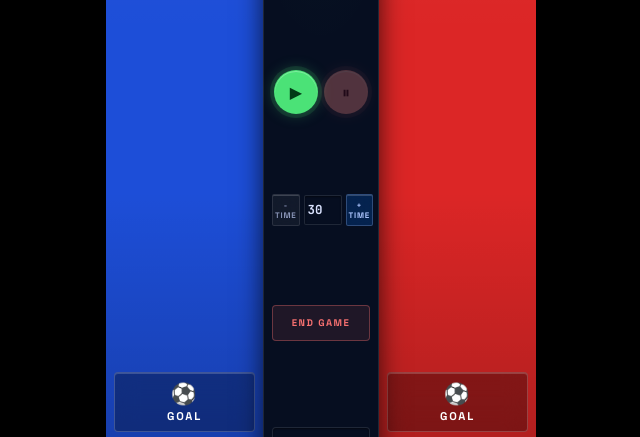
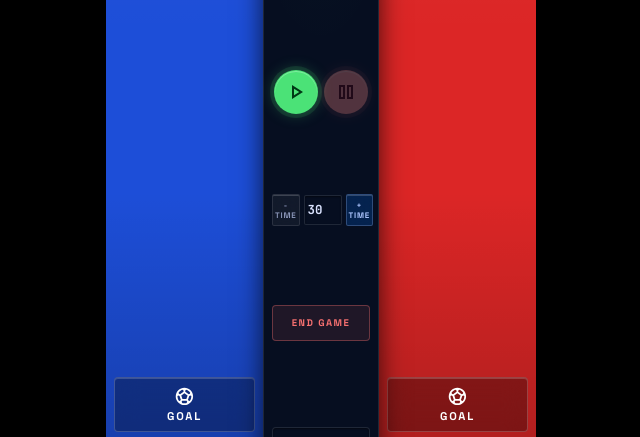
Before and after one commit to raydl18/refclock, a website: page index.html in a window 1280 px wide. Both pictures are taken after a click on the button "KICK OFF". Shown: the part 288-725 px from the top of the page, 319-959 px from the left. Drawn offline with nearby package versions, Linux system fonts and the light colour scheme.

Commit message:
updated app icons on match screen from material symbols, still offline-compatible

```diff
--- a/index.html
+++ b/index.html
@@ -136,7 +136,7 @@
     <div class="events-log" id="log-a"></div>
     <div class="team-actions">
       <button class="action-btn" id="goal-a">
-        <span class="action-icon">⚽</span>Goal
+        <svg class="icon action-icon" viewBox="0 -960 960 960" aria-hidden="true"><path d="M480-80q-83 0-156-31.5T197-197q-54-54-85.5-127T80-480q0-83 31.5-156T197-763q54-54 127-85.5T480-880q83 0 156 31.5T763-763q54 54 85.5 127T880-480q0 83-31.5 156T763-197q-54 54-127 85.5T480-80Zm200-500 54-18 16-54q-32-48-77-82.5T574-786l-54 38v56l160 112Zm-400 0 160-112v-56l-54-38q-54 17-99 51.5T210-652l16 54 54 18Zm-42 308 46-4 30-54-58-174-56-20-40 30q0 65 18 118.5T238-272Zm293 108q25-4 49-12l28-60-26-44H378l-26 44 28 60q24 8 49 12t51 4q26 0 51-4ZM390-360h180l56-160-146-102-144 102 54 160Zm332 88q42-50 60-103.5T800-494l-40-28-56 18-58 174 30 54 46 4Z"/></svg>Goal
       </button>
       <button class="action-btn" id="card-a">
         <span class="action-icon">🟨</span>Card
@@ -153,8 +153,8 @@
     </div>
     <div id="status-label">Ready</div>
     <div class="center-controls">
-      <button class="ctrl-btn" id="btn-play">▶</button>
-      <button class="ctrl-btn" id="btn-pause" disabled>⏸</button>
+      <button class="ctrl-btn" id="btn-play"><svg class="icon" viewBox="0 -960 960 960" aria-hidden="true"><path d="M320-200v-560l440 280-440 280Zm80-280Zm0 134 210-134-210-134v268Z"/></svg></button>
+      <button class="ctrl-btn" id="btn-pause" disabled><svg class="icon" viewBox="0 -960 960 960" aria-hidden="true"><path d="M520-200v-560h240v560H520Zm-320 0v-560h240v560H200Zm400-80h80v-400h-80v400Zm-320 0h80v-400h-80v400Zm0-400v400-400Zm320 0v400-400Z"/></svg></button>
     </div>
     <div class="stoppage-controls">
       <button class="stoppage-btn" id="btn-retract">- Time</button>
@@ -174,7 +174,7 @@
     <div class="events-log" id="log-b"></div>
     <div class="team-actions">
       <button class="action-btn" id="goal-b">
-        <span class="action-icon">⚽</span>Goal
+        <svg class="icon action-icon" viewBox="0 -960 960 960" aria-hidden="true"><path d="M480-80q-83 0-156-31.5T197-197q-54-54-85.5-127T80-480q0-83 31.5-156T197-763q54-54 127-85.5T480-880q83 0 156 31.5T763-763q54 54 85.5 127T880-480q0 83-31.5 156T763-197q-54 54-127 85.5T480-80Zm200-500 54-18 16-54q-32-48-77-82.5T574-786l-54 38v56l160 112Zm-400 0 160-112v-56l-54-38q-54 17-99 51.5T210-652l16 54 54 18Zm-42 308 46-4 30-54-58-174-56-20-40 30q0 65 18 118.5T238-272Zm293 108q25-4 49-12l28-60-26-44H378l-26 44 28 60q24 8 49 12t51 4q26 0 51-4ZM390-360h180l56-160-146-102-144 102 54 160Zm332 88q42-50 60-103.5T800-494l-40-28-56 18-58 174 30 54 46 4Z"/></svg>Goal
       </button>
       <button class="action-btn" id="card-b">
         <span class="action-icon">🟨</span>Card
```
